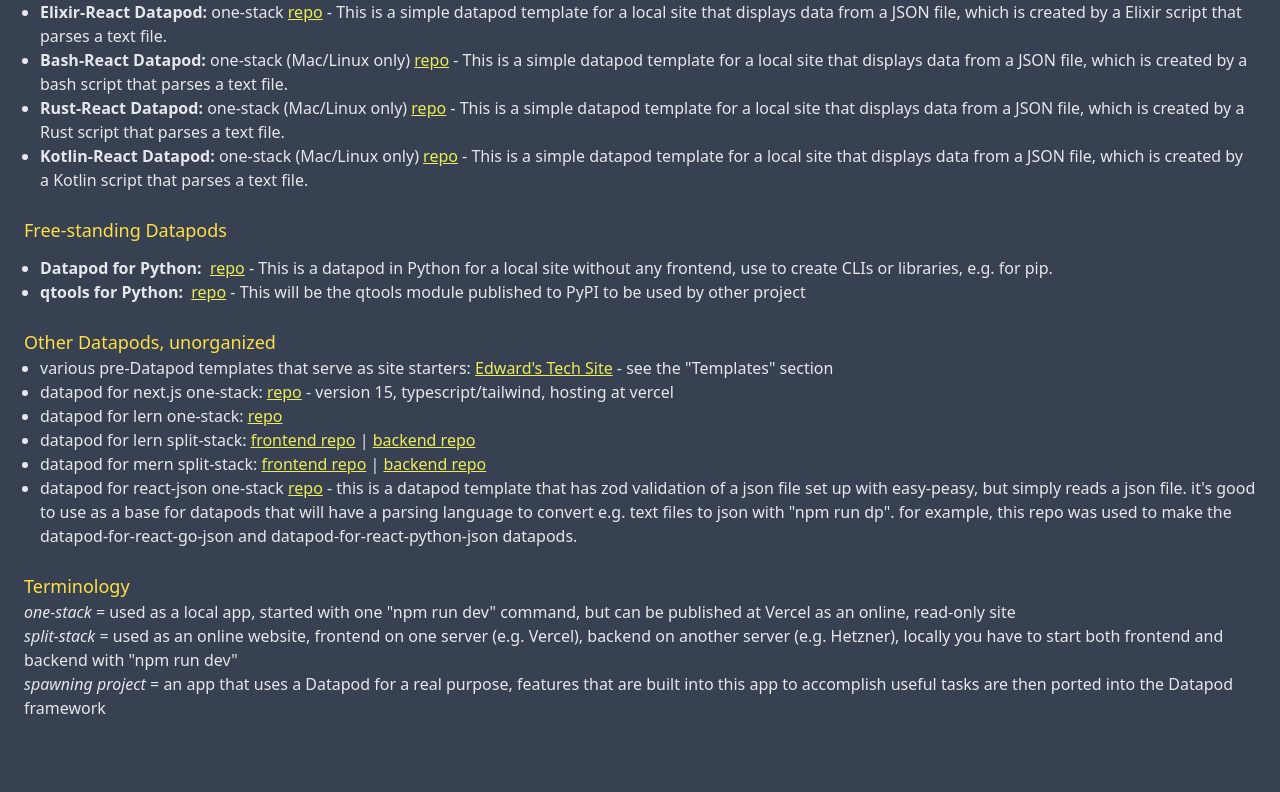
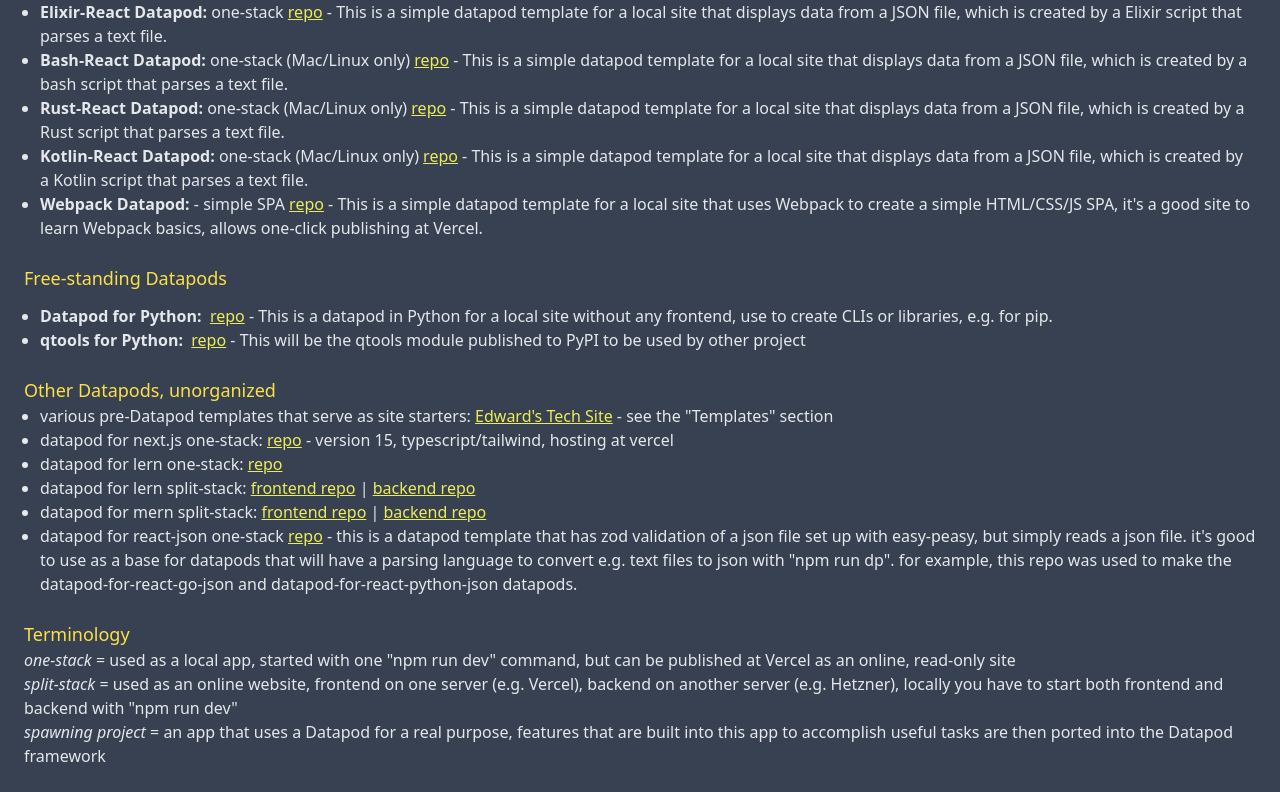
Before and after one commit to edwardtanguay/datapod-tanguay-eu, an Angular app: page /home in a window 1280 px wide. Shown: the part 1087-1879 px from the top of the page. Before the commit the page ends 1831 px from the top, so only its background shows below. Built offline with nearby package versions, Linux system fonts and the light colour scheme.

Commit message:
CONTENT: Add datapod-for-webpack

```diff
--- a/src/app/home/home.component.html
+++ b/src/app/home/home.component.html
@@ -114,6 +114,10 @@
 			   class="underline">repo</a> - This is a simple datapod template for a local site that displays data from a
 			JSON file, which is created by a Kotlin script that parses a text file.
 		</li>
+		<li><b>Webpack Datapod:</b> - simple SPA
+			<a href="https://github.com/edwardtanguay/datapod-for-webpack"
+			   target="_blank"
+			   class="underline">repo</a> - This is a simple datapod template for a local site that uses Webpack to create a simple HTML/CSS/JS SPA, it's a good site to learn Webpack basics, allows one-click publishing at Vercel.  </li>
 	</ul>
 
 	<h3 class="text-lg pt-6 text-yellow-300">Free-standing Datapods</h3>
```
